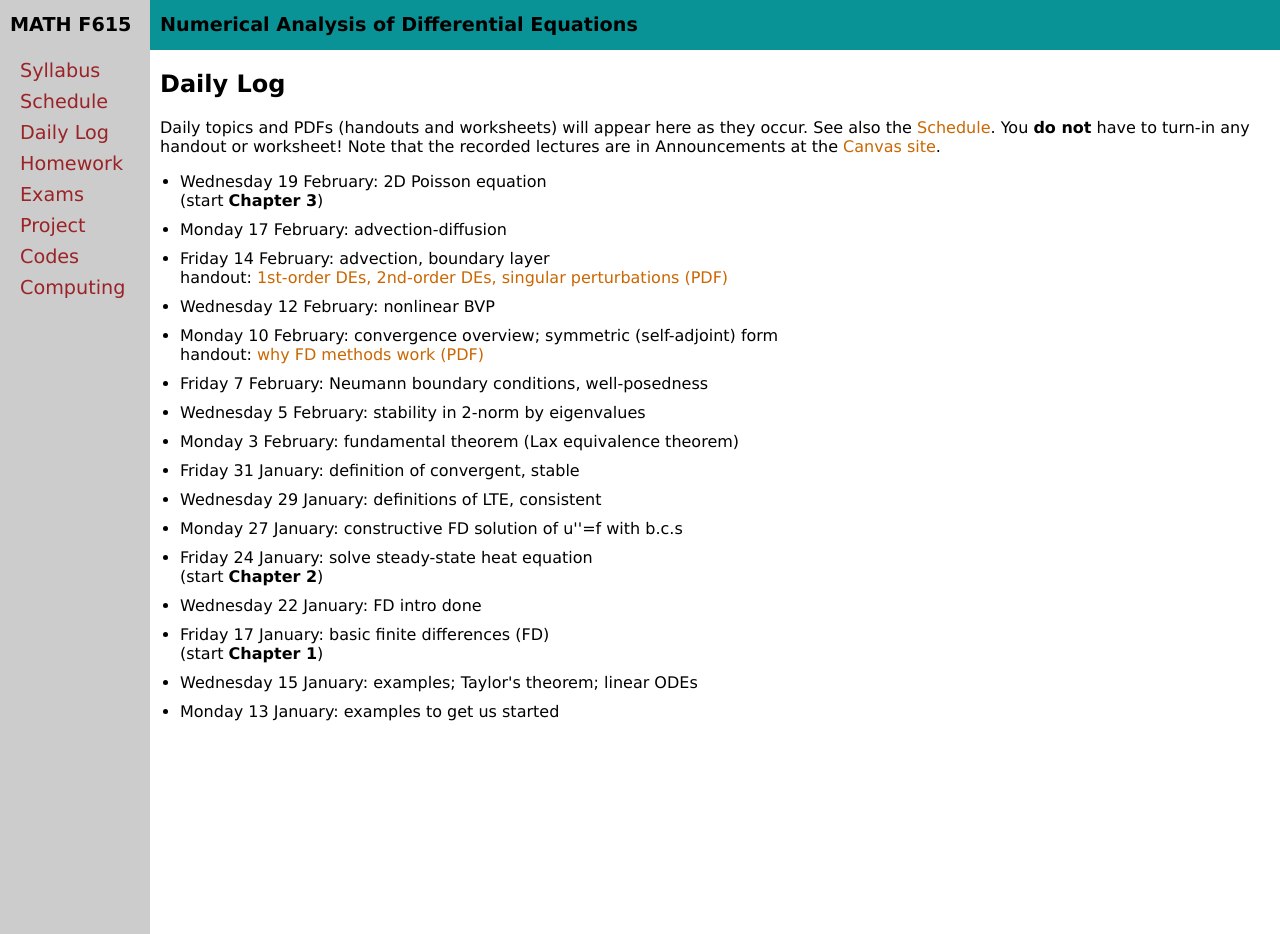
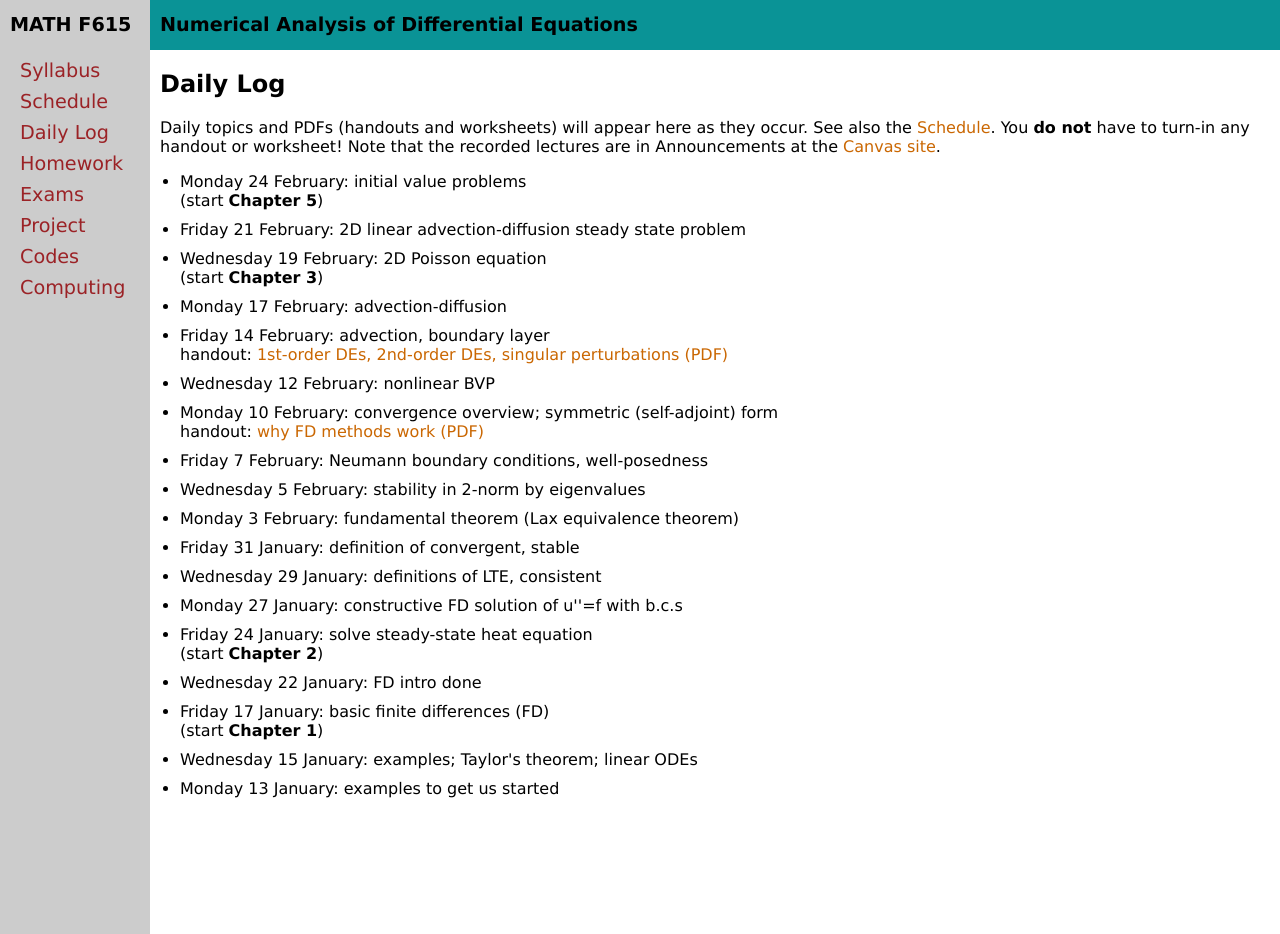
Before and after one commit to bueler/nade, a Jekyll site: the page built from daily.md, in a window 1280 px wide and 934 px high. Built offline with Jekyll 4.4.1, drawn with Linux system fonts in a browser that asks for light colours.

Commit message:
keep up with the daily

```diff
--- a/_data/daily.yml
+++ b/_data/daily.yml
@@ -1,6 +1,11 @@
 semester: Spring 2025
 home: assets/
 daily:
+- name: Monday 24 February
+  covered: initial value problems
+  chapter: 5
+- name: Friday 21 February
+  covered: 2D linear advection-diffusion steady state problem
 - name: Wednesday 19 February
   chapter: 3
   covered: 2D Poisson equation
```
